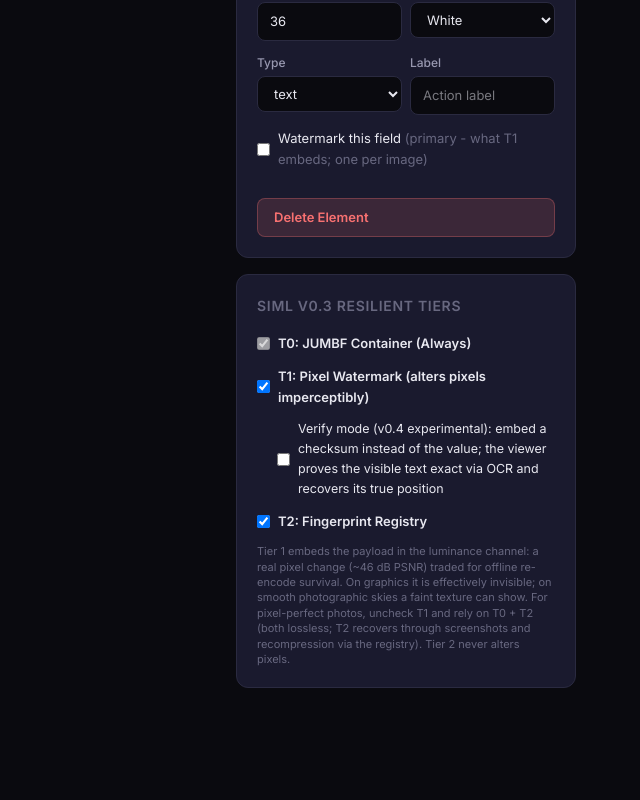
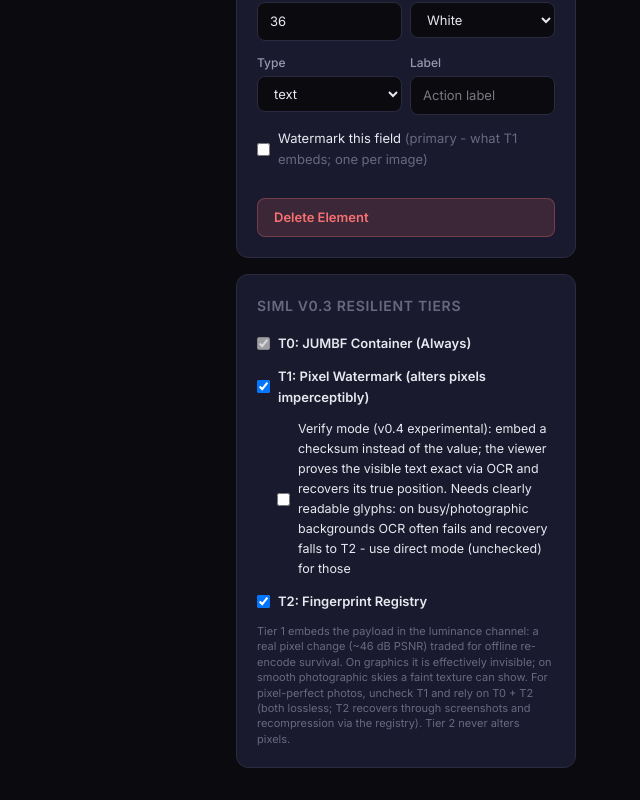
Before and after one commit to lumos021/siml, a Next.js app in the folder packages/siml-demo/: page /create in a window 1280 px wide. Shown: the part 657-1457 px from the top of the page, without its empty margins (640-1280 px from the left). Before the commit the page ends 1377 px from the top, so only its background shows below. Built offline with nearby package versions, Linux system fonts and the light colour scheme; a web font is replaced by a local one.

Commit message:
demo: verify-mode guidance - state OCR precondition in the editor; viewer explains checksum-survived-but-OCR-failed and points to direct mode

```diff
--- a/packages/siml-demo/app/create/page.tsx
+++ b/packages/siml-demo/app/create/page.tsx
@@ -1281,7 +1281,9 @@ export default function CreatePage() {
               />
               <label htmlFor="tier1verify" style={{ fontSize: "0.78rem", cursor: writeT1 ? "pointer" : "not-allowed" }}>
                 Verify mode (v0.4 experimental): embed a checksum instead of the value;
-                the viewer proves the visible text exact via OCR and recovers its true position
+                the viewer proves the visible text exact via OCR and recovers its true position.
+                Needs clearly readable glyphs: on busy/photographic backgrounds OCR often fails
+                and recovery falls to T2 - use direct mode (unchecked) for those
               </label>
             </div>
 
--- a/packages/siml-demo/app/view/page.tsx
+++ b/packages/siml-demo/app/view/page.tsx
@@ -749,7 +749,7 @@ export default function ViewPage() {
               setResolutionLogs(logs);
               return;
             }
-            logs.push("🛑 T1v: no OCR candidate matched the checksum - failing loud, not guessing.");
+            logs.push("🛑 T1v: the checksum itself SURVIVED the channel, but OCR could not verify the visible text on this content (busy/photographic images defeat OCR) - failing loud, not guessing. For offline recovery on content like this, export with Verify mode OFF (direct mode).");
           } catch (e) {
             logs.push(`T1v: OCR engine unavailable (${(e as Error).message}) - skipping verify mode.`);
           }
```
